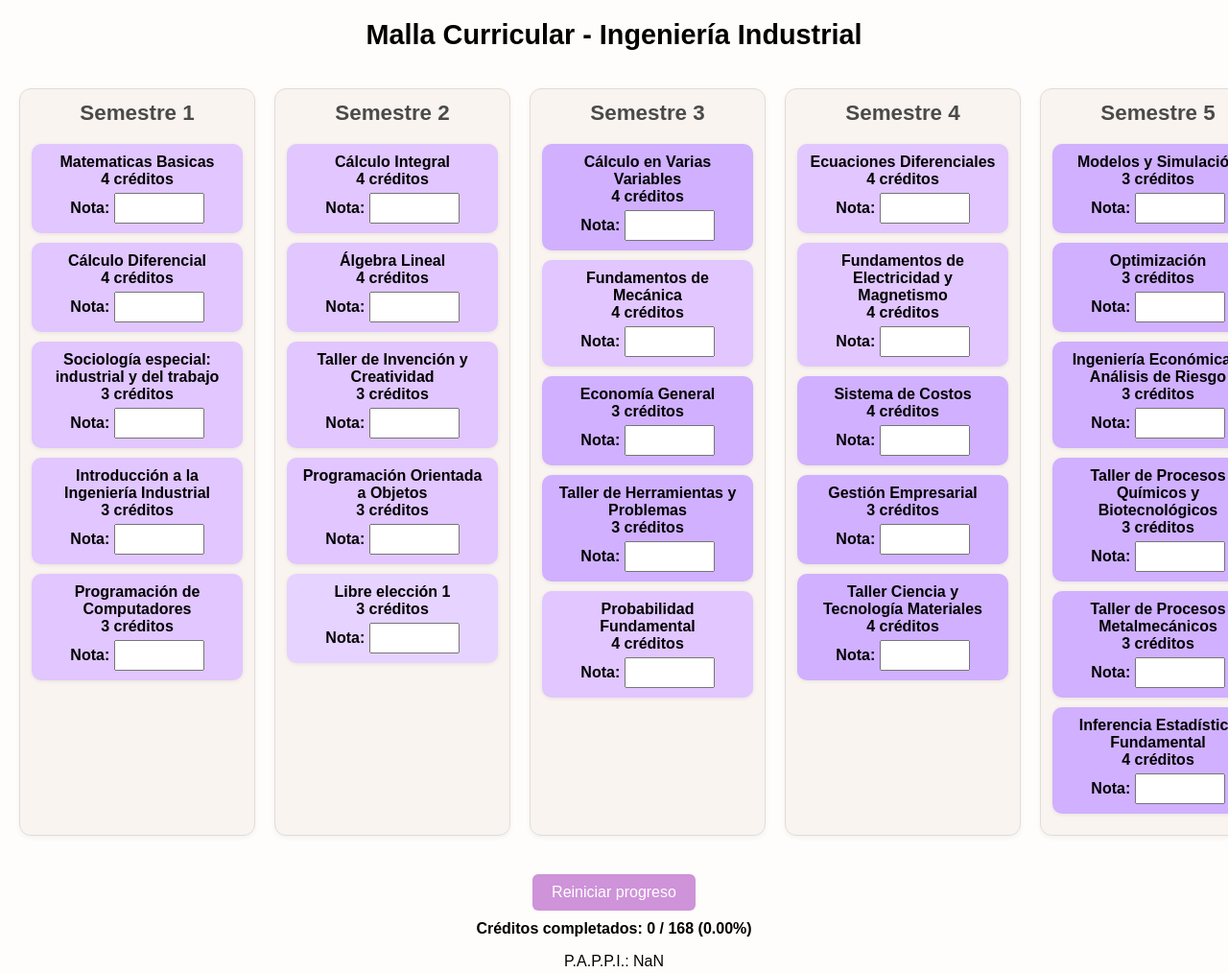
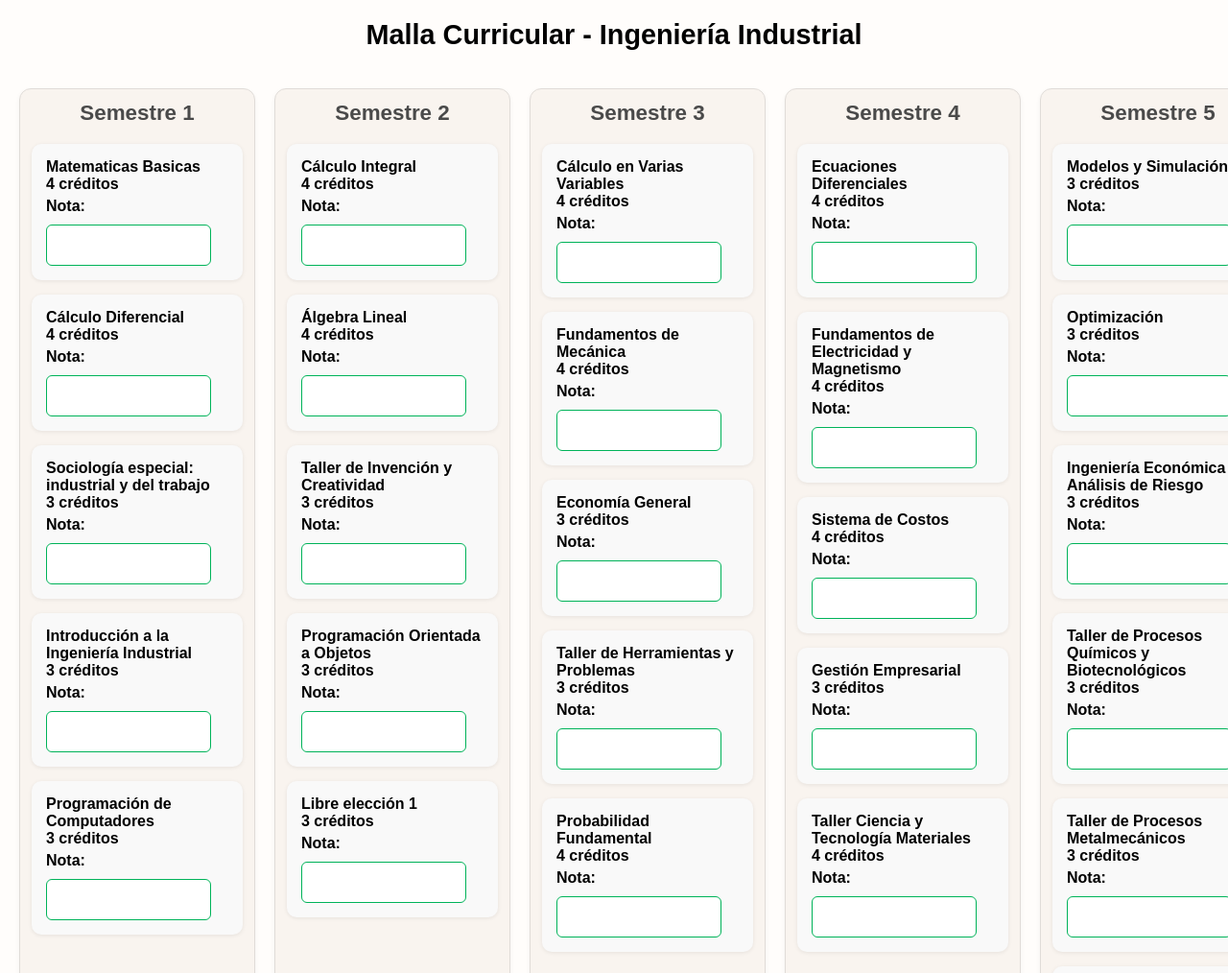
Before and after one commit to Karen123340/Malla-curricular, a plain HTML site: page index.html in a window 1280 px wide. Shown: the top 1014 px of the page at 96% size. Drawn offline with Linux system fonts and the light colour scheme.

Commit message:
Update estilos.css

```diff
--- a/estilos.css
+++ b/estilos.css
@@ -106,9 +106,70 @@ h1 {
   font-weight: bold;
 }
 
+/* Añadimos un estilo más bonito para los campos de entrada */
 input[type="number"] {
+  margin-top: 10px;
+  padding: 8px;
+  font-size: 1.2em;
+  width: 120px; /* Ajustamos el tamaño para hacerlo más accesible */
+  border-radius: 6px;
+  border: 1px solid #ccc;
+  background-color: #f9f9f9;  /* Fondo más suave */
+  transition: all 0.3s ease-in-out; /* Suavizamos la transición para los efectos */
+}
+
+input[type="number"]:focus {
+  outline: none;
+  border-color: #4a90e2;  /* Resalta el borde cuando se hace clic */
+  background-color: #e9f1fe; /* Fondo suave cuando está seleccionado */
+}
+
+input[type="number"]:hover {
+  border-color: #6ca6e0;  /* Cambio de color de borde cuando se pasa el ratón */
+}
+
+label {
+  font-weight: bold;
+  font-size: 1em;
   margin-top: 5px;
-  padding: 5px;
-  font-size: 1em;
-  width: 80px;
+  display: block; /* Separa la etiqueta del campo de entrada */
 }
+
+.ramo {
+  border-radius: 10px;
+  padding: 15px;
+  margin: 15px 0;
+  font-weight: bold;
+  transition: background-color 0.3s;
+  cursor: pointer;
+  box-shadow: 0 1px 4px rgba(0, 0, 0, 0.08);
+  background-color: #f9f9f9;  /* Fondo más claro */
+  text-align: left;
+}
+
+.ramo:hover {
+  background-color: #f1f1f1;  /* Color más oscuro al pasar el mouse */
+}
+
+.ramo .nota {
+  width: 150px;
+  margin-top: 10px;
+  padding: 10px;
+  border-radius: 6px;
+  border: 1px solid #d0d0d0;
+  background-color: #fff;
+  font-size: 1.1em;
+  transition: border-color 0.3s ease;
+}
+
+.ramo .nota:focus {
+  border-color: #ab47bc;
+}
+
+.ramo .nota:valid {
+  border-color: #00b359;  /* Verde cuando la nota es válida */
+}
+
+.ramo .nota:invalid {
+  border-color: #f44336;  /* Rojo cuando la nota es inválida */
+}
```
